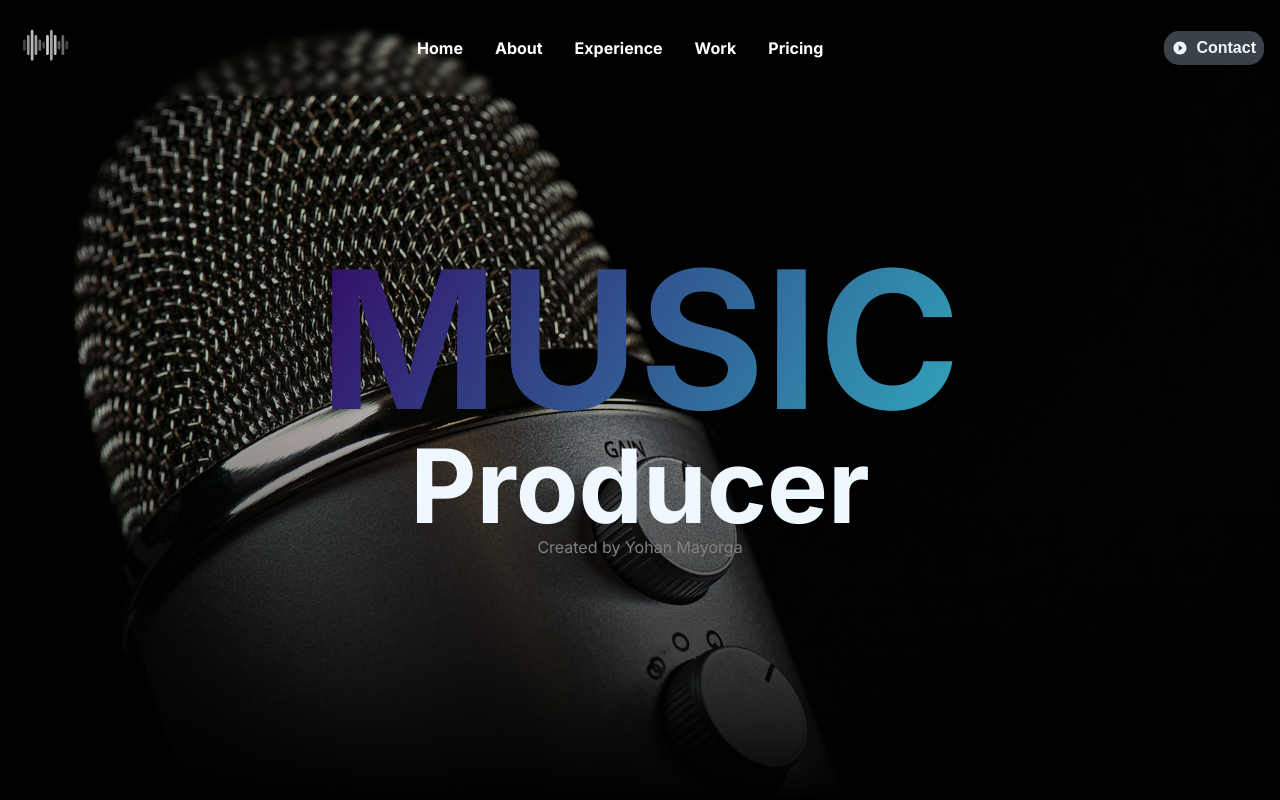
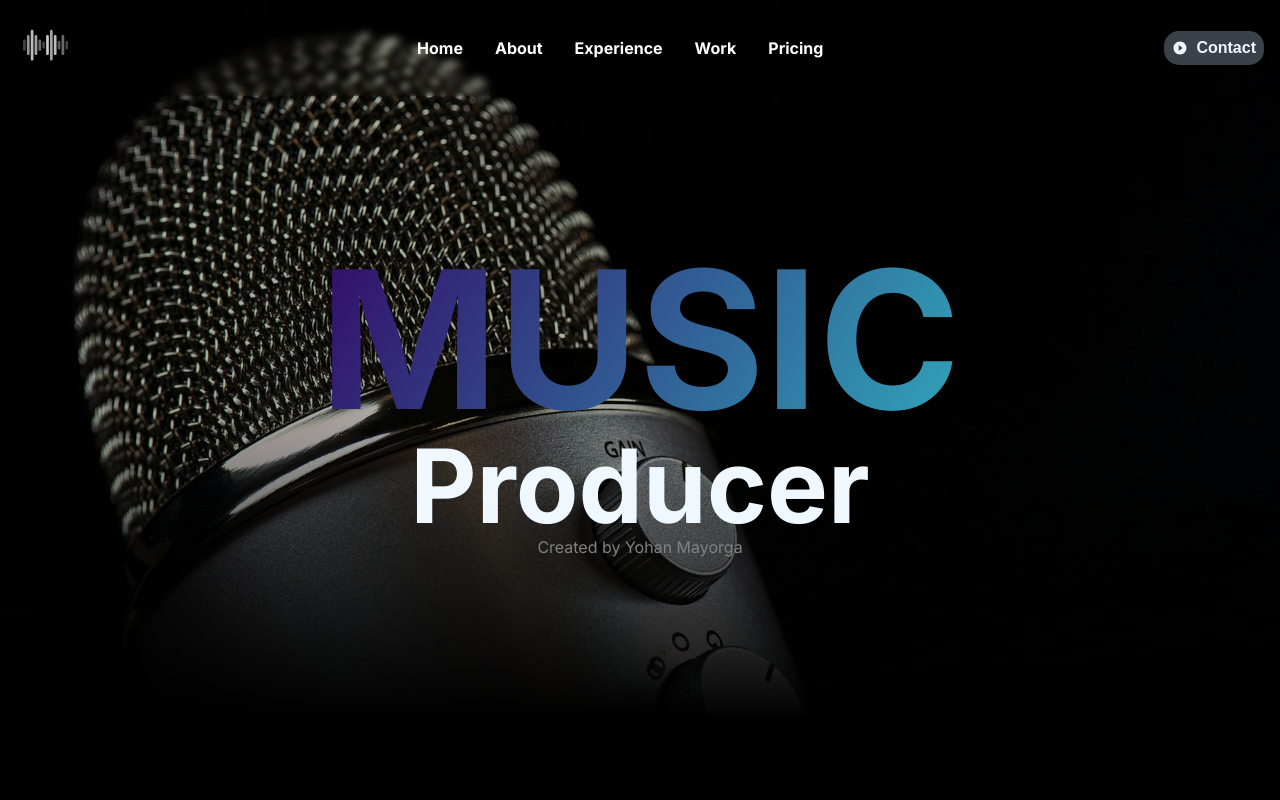
Before and after one commit to yohanmayorga/musicproducer, a Next.js app: page / in a window 1280 px wide. Shown: the top 800 px of the page. Built offline with nearby package versions, Linux system fonts and the light colour scheme.

Commit message:
background gradient fixed

```diff
--- a/src/styles/Banner.module.css
+++ b/src/styles/Banner.module.css
@@ -9,7 +9,7 @@
   background: linear-gradient(
     180deg,
     rgba(0, 0, 0, 0.3) 50%,
-    rgba(0, 0, 0, 1) 100%
+    rgba(0, 0, 0, 1) 90%
   );
 }
 
```
